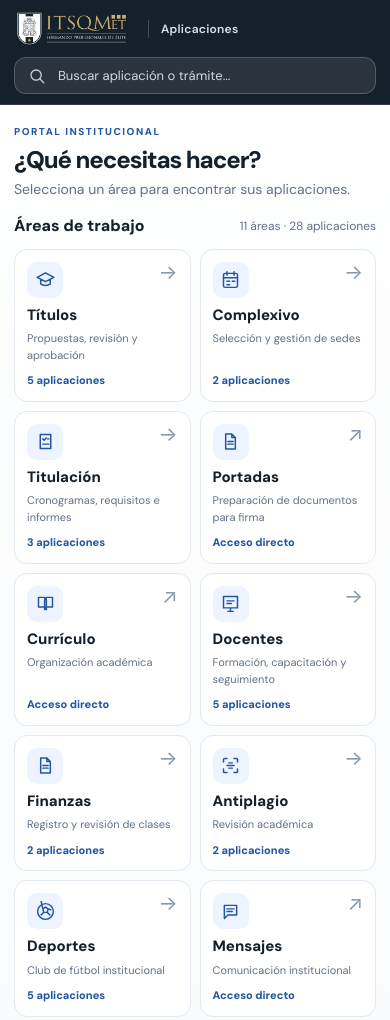
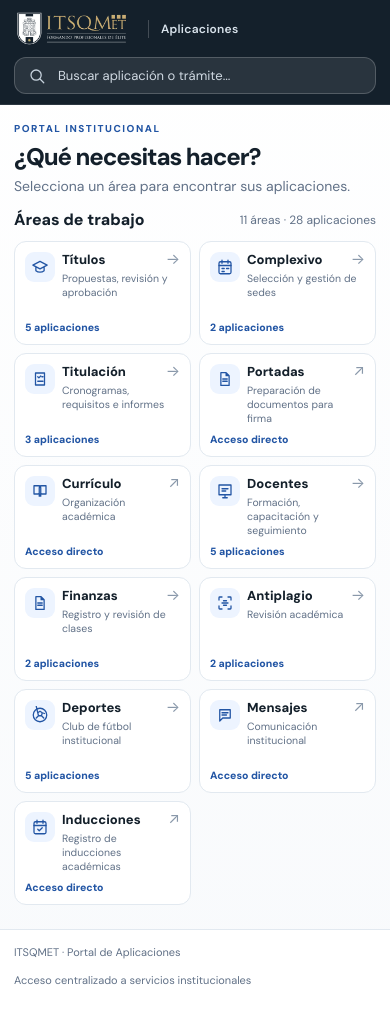
Before and after one commit to jeffer91/ITSQMET, a plain HTML site: page index.html in a window 390 px wide. Shown: the top 1020 px of the page. Drawn offline with Linux system fonts and the light colour scheme.

Commit message:
Reducir alturas de tarjetas y mostrar seis áreas por fila en escritorio

```diff
--- a/styles.css
+++ b/styles.css
@@ -26,30 +26,33 @@
 .search input::-webkit-search-cancel-button{display:none}
 .search__clear{background:transparent;color:#fff;border:0;cursor:pointer;font-size:22px;line-height:1;padding:0 3px}
 
-.workspace{flex:1;padding:23px 0 34px}
+.workspace{flex:1;padding:18px 0 26px}
 .eyebrow{display:block;color:var(--blue);letter-spacing:.15em;font-size:10px;font-weight:800}
-.page-head{margin-bottom:20px}
+.page-head{margin-bottom:15px}
 .page-head h1,.area-header h1{margin:7px 0 5px;color:var(--ink);font-size:clamp(24px,2.5vw,30px);line-height:1.16;letter-spacing:-.045em;font-weight:800}
 .page-head p,.area-header p{margin:0;color:var(--muted);font-size:14px}
-.section-head{display:flex;justify-content:space-between;align-items:center;gap:12px;margin-bottom:12px}
+.section-head{display:flex;justify-content:space-between;align-items:center;gap:12px;margin-bottom:10px}
 .section-head h2{margin:0;color:var(--ink);font-size:16px;line-height:1.3;font-weight:800}
 .results-note{color:var(--muted);font-size:12px;white-space:nowrap}
 
-.area-grid{display:grid;grid-template-columns:repeat(5,minmax(0,1fr));gap:12px}
+.area-grid{display:grid;grid-template-columns:repeat(6,minmax(0,1fr));gap:10px}
 .area-card,.app-card{text-decoration:none;display:flex;flex-direction:column;min-width:0;border:1px solid var(--line);background:var(--white);border-radius:16px;transition:transform .18s,border-color .18s,box-shadow .18s}
 .area-card:hover,.app-card:hover{transform:translateY(-3px);border-color:#a7bfde;box-shadow:var(--shadow)}
-.area-card{min-height:146px;padding:16px}
-.area-card__top,.app-card__top{display:flex;align-items:flex-start;justify-content:space-between;margin-bottom:11px}
-.icon-tile{width:39px;height:39px;display:grid;place-items:center;flex:none;border-radius:11px;color:var(--blue);background:var(--blue-soft)}
-.icon-tile svg{width:21px;height:21px}
-.icon-tile--light{width:34px;height:34px;background:var(--surface)}
-.icon-tile--light svg{width:19px;height:19px}
-.card-arrow{color:#8998aa;font-size:20px;line-height:1;transition:color .18s,transform .18s}
+.area-card{position:relative;display:grid;grid-template-columns:30px minmax(0,1fr);grid-template-rows:1fr auto;align-items:start;column-gap:9px;row-gap:7px;min-height:108px;padding:12px;border-radius:13px}
+.area-card__top,.app-card__top{display:flex;align-items:flex-start;justify-content:space-between;margin-bottom:0}
+.icon-tile{width:30px;height:30px;display:grid;place-items:center;flex:none;border-radius:9px;color:var(--blue);background:var(--blue-soft)}
+.icon-tile svg{width:18px;height:18px}
+.icon-tile--light{width:30px;height:30px;background:var(--surface)}
+.icon-tile--light svg{width:18px;height:18px}
+.card-arrow{color:#8998aa;font-size:15px;line-height:1;transition:color .18s,transform .18s}
 .area-card:hover .card-arrow,.app-card:hover .card-arrow{color:var(--blue);transform:translate(2px,-2px)}
-.area-card__body,.app-card__body{display:flex;flex-direction:column;gap:5px}
-.area-card__body strong,.app-card__body strong{color:var(--ink);font-size:15px;font-weight:800;line-height:1.3}
-.area-card__body>span,.app-card__body>span{color:var(--muted);font-size:11.5px;line-height:1.5}
-.area-card__foot{margin-top:auto;padding-top:11px;color:var(--blue);font-size:11px;font-weight:800}
+.area-card__body,.app-card__body{display:flex;flex-direction:column;min-width:0;gap:3px}
+.area-card__body strong,.app-card__body strong{color:var(--ink);font-size:14px;font-weight:800;line-height:1.3;overflow-wrap:break-word}
+.area-card__body>span,.app-card__body>span{color:var(--muted);font-size:11px;line-height:1.35;overflow-wrap:break-word}
+.area-card__top{grid-column:1;grid-row:1}
+.area-card__body{grid-column:2;grid-row:1;padding-right:8px}
+.area-card__foot{grid-column:1/-1;grid-row:2;margin-top:0;padding-top:0;color:var(--blue);font-size:10.5px;font-weight:800;line-height:1.25}
+.area-card .card-arrow,.app-card .card-arrow{position:absolute;top:10px;right:10px}
 .breadcrumb{margin-bottom:16px}
 .breadcrumb a{display:inline-flex;align-items:center;gap:10px;color:#526c91;font-size:13px;font-weight:700;text-decoration:none}
 .breadcrumb a:hover{color:var(--blue)}
@@ -58,11 +61,12 @@
 .area-header__icon{width:54px;height:54px;display:grid;place-items:center;flex:none;border-radius:15px;background:var(--blue-soft);color:var(--blue)}
 .area-header__icon svg{width:28px;height:28px}
 .section-head--inner{padding-bottom:9px;border-bottom:1px solid var(--line)}
-.app-grid{display:grid;grid-template-columns:repeat(auto-fill,minmax(205px,1fr));gap:12px}
-.app-card{min-height:128px;padding:15px}
-.app-card__top{margin-bottom:11px}
+.app-grid{display:grid;grid-template-columns:repeat(auto-fill,minmax(200px,1fr));gap:10px}
+.app-card{position:relative;display:grid;grid-template-columns:30px minmax(0,1fr);grid-template-rows:auto 1fr;align-items:start;column-gap:10px;row-gap:5px;min-height:88px;padding:12px;border-radius:13px}
+.app-card__top{grid-column:1;grid-row:1;margin-bottom:0}
+.app-card__body{grid-column:2;grid-row:1;padding-right:9px}
 .app-card__body strong{font-size:14px}
-.app-card__area{display:block;margin-top:auto;padding-top:10px;color:var(--blue);font-size:11px;font-weight:700}
+.app-card__area{display:block;grid-column:1/-1;grid-row:2;margin-top:0;padding-top:0;color:var(--blue);font-size:10.5px;font-weight:700}
 .empty-state{padding:38px 15px;border:1px dashed #cdd8e5;border-radius:18px;background:var(--white);text-align:center}
 .empty-state__icon{display:block;color:#9fb0c4;font-size:42px;margin-bottom:10px}
 .empty-state strong{display:block;font-size:16px;color:var(--ink)}
@@ -71,7 +75,7 @@
 .footer__inner{padding:14px 0;display:flex;justify-content:space-between;align-items:center;gap:12px;color:var(--muted);font-size:11px}
 
 @media(max-width:1020px){
-  .area-grid{grid-template-columns:repeat(4,minmax(0,1fr))}
+  .area-grid{grid-template-columns:repeat(5,minmax(0,1fr))}
 }
 @media(max-width:700px){
   .shell{width:min(100% - 28px,1160px)}
@@ -79,32 +83,35 @@
   .brand__logo{width:122px;max-height:37px}
   .brand__label{font-size:12px}
   .search{width:100%;height:37px}
-  .workspace{padding:19px 0 28px}
-  .page-head{margin-bottom:16px}
-  .area-grid{grid-template-columns:repeat(2,minmax(0,1fr));gap:9px}
-  .area-card{min-height:136px;padding:12px;border-radius:13px}
-  .area-card__top{margin-bottom:8px}
-  .area-card__body strong{font-size:15px}
-  .area-card__body>span{font-size:11px}
-  .area-card__foot{padding-top:9px}
-  .icon-tile{width:36px;height:36px;border-radius:10px}
-  .icon-tile svg{width:21px;height:21px}
-  .app-grid{grid-template-columns:repeat(2,minmax(0,1fr));gap:9px}
-  .app-card{min-height:128px;padding:12px}
-  .app-card__top{margin-bottom:9px}
+  .workspace{padding:16px 0 24px}
+  .page-head{margin-bottom:13px}
+  .area-grid{grid-template-columns:repeat(3,minmax(0,1fr));gap:8px}
+  .area-card{min-height:104px;padding:10px;border-radius:12px;column-gap:7px;row-gap:6px}
+  .area-card__top{margin-bottom:0}
+  .area-card__body strong{font-size:13px}
+  .area-card__body>span{font-size:10.5px}
+  .area-card__foot{padding-top:0}
+  .icon-tile{width:30px;height:30px;border-radius:9px}
+  .icon-tile svg{width:18px;height:18px}
+  .app-grid{grid-template-columns:repeat(2,minmax(0,1fr));gap:8px}
+  .app-card{min-height:86px;padding:10px;column-gap:8px}
+  .app-card__top{margin-bottom:0}
   .area-header{gap:11px;margin-bottom:17px}
   .area-header__icon{width:48px;height:48px;border-radius:13px}
   .area-header__icon svg{width:25px;height:25px}
   .footer__inner{flex-direction:column;align-items:flex-start}
 }
+@media(max-width:550px){
+  .area-grid{grid-template-columns:repeat(2,minmax(0,1fr))}
+}
 @media(max-width:480px){
   .app-grid{grid-template-columns:1fr}
-  .app-card{min-height:100px}
-  .app-card__top{margin-bottom:7px}
+  .app-card{min-height:80px}
+  .app-card__top{margin-bottom:0}
 }
 @media(max-width:370px){
   .area-grid{gap:8px}
-  .area-card{min-height:136px;padding:11px}
+  .area-card{min-height:100px;padding:9px}
   .area-card__body strong{font-size:14px}
   .section-head{align-items:flex-start}
   .results-note{white-space:normal;text-align:right}
```
